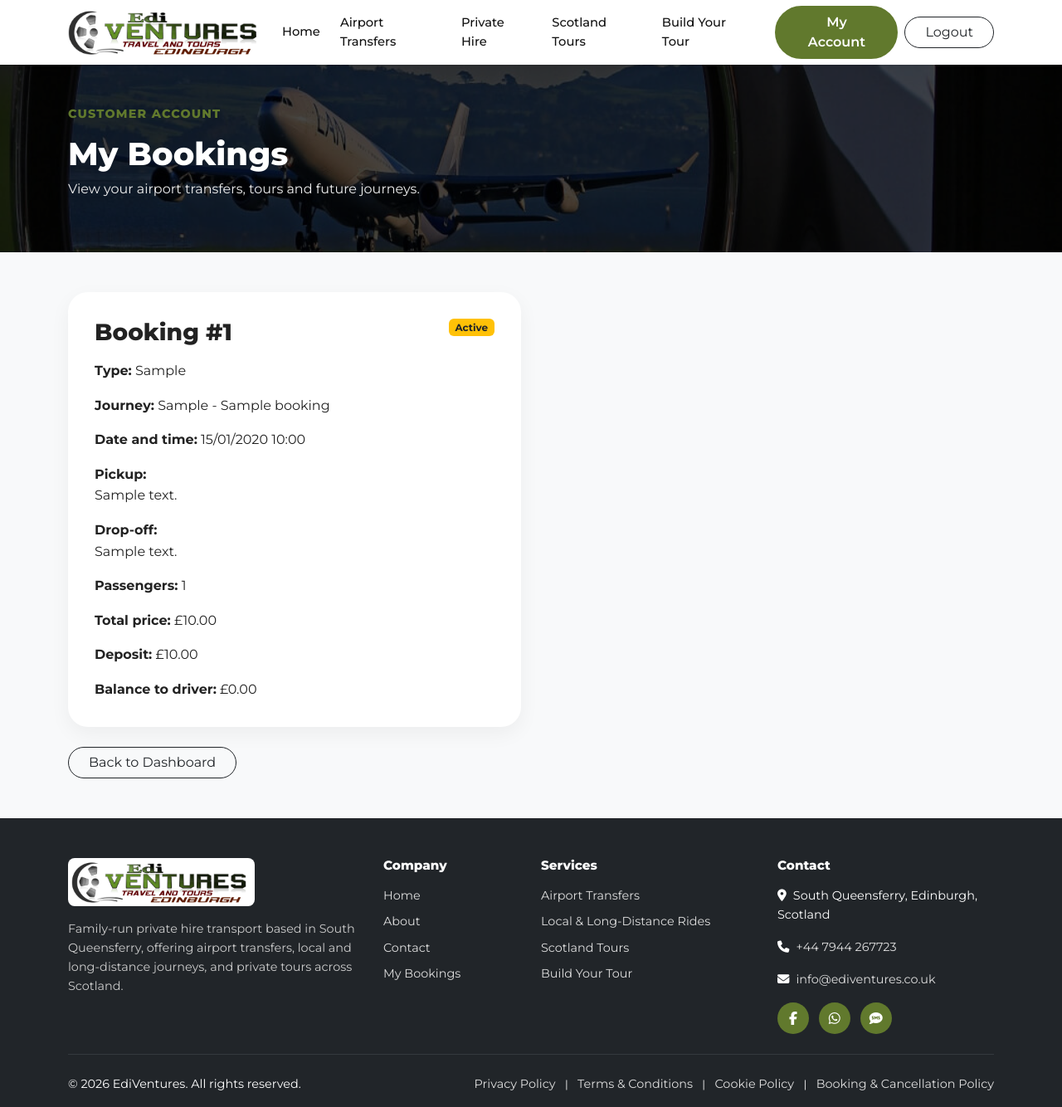
After one commit to annasenen/ediventures, a PHP site: page /customer/my-bookings.php in a window 1280 px wide. The commit adds this page. Shown: the whole page at 83% size. Run offline with PHP 8.4, Linux system fonts and the light colour scheme; the visitor is signed in with stand-in values (Sample User, id 1); tables that the repository leaves empty hold one stand-in row (values such as "Sample post").

Commit message:
Implement secure airport booking flow with login redirect handling

```diff
--- a/includes/nav.php
+++ b/includes/nav.php
@@ -1,3 +1,9 @@
+<?php
+if (session_status() === PHP_SESSION_NONE) {
+    session_start();
+}
+?>
+
 <nav class="navbar navbar-expand-lg navbar-light bg-white shadow-sm sticky-top">
     <div class="container">
         <a class="navbar-brand" href="/">
@@ -15,9 +21,35 @@
                 <li class="nav-item"><a class="nav-link" href="/private-hire.php">Private Hire</a></li>
                 <li class="nav-item"><a class="nav-link" href="/scotland-tours.php">Scotland Tours</a></li>
                 <li class="nav-item"><a class="nav-link" href="/build-your-tour.php">Build Your Tour</a></li>
-                <li class="nav-item ms-lg-2">
-                    <a class="btn btn-brand rounded-pill px-4" href="/contact.php">Get a Quote</a>
-                </li>
+                <?php if (isset($_SESSION["customerID"])): ?>
+
+                    <li class="nav-item ms-lg-2">
+                        <a class="btn btn-brand rounded-pill px-4" href="/customer/dashboard.php">
+                            My Account
+                        </a>
+                    </li>
+
+                    <li class="nav-item">
+                        <a class="btn btn-outline-dark rounded-pill px-4" href="/logout.php">
+                            Logout
+                        </a>
+                    </li>
+
+                <?php else: ?>
+
+                    <li class="nav-item ms-lg-2">
+                        <a class="btn btn-brand rounded-pill px-4" href="/contact.php">
+                            Get a Quote
+                        </a>
+                    </li>
+
+                    <li class="nav-item">
+                        <a class="btn btn-outline-dark rounded-pill px-4" href="/login.php">
+                            Login
+                        </a>
+                    </li>
+
+                <?php endif; ?>
             </ul>
         </div>
     </div>
--- a/public/customer/dashboard.php
+++ b/public/customer/dashboard.php
@@ -41,7 +41,7 @@ include __DIR__ . '/../../includes/nav.php';
                     <span><i class="fa-solid fa-calendar-check"></i></span>
                     <h3>My Bookings</h3>
                     <p>View confirmed tours, airport transfers and future journeys.</p>
-                    <a href="#" class="text-link">Coming soon</a>
+                    <a href="/customer/my-bookings.php" class="text-link">View bookings</a>
                 </div>
             </div>
 
--- /dev/null
+++ b/public/customer/my-bookings.php
@@ -0,0 +1,146 @@
+<?php
+session_start();
+
+if (!isset($_SESSION["customerID"])) {
+    header("Location: /login.php");
+    exit;
+}
+
+$pageTitle = "My Bookings | EdiVentures";
+$metaDescription = "View your EdiVentures bookings.";
+$canonicalUrl = "https://www.ediventures.co.uk/customer/my-bookings.php";
+
+require_once __DIR__ . '/../../config/database.php';
+
+$customerID = $_SESSION["customerID"];
+
+$sql = "SELECT *
+        FROM bookings
+        WHERE customerID = ?
+        ORDER BY journeyStart DESC";
+
+$stmt = $pdo->prepare($sql);
+$stmt->execute([$customerID]);
+$bookings = $stmt->fetchAll(PDO::FETCH_ASSOC);
+
+include __DIR__ . '/../../includes/header.php';
+include __DIR__ . '/../../includes/nav.php';
+?>
+
+<main>
+
+<section class="account-header text-white"
+    style="background: linear-gradient(rgba(0,0,0,0.72), rgba(0,0,0,0.72)), url('/assets/img/passenger-plane-airport-transfer.jpg') center/cover no-repeat;">
+    <div class="container">
+        <div class="row align-items-center">
+            <div class="col-lg-8">
+                <p class="eyebrow mb-3">Customer Account</p>
+                <h1 class="page-title">My Bookings</h1>
+                <p class="page-hero-text">
+                    View your airport transfers, tours and future journeys.
+                </p>
+            </div>
+        </div>
+    </div>
+</section>
+
+<section class="py-5 bg-light">
+    <div class="container">
+
+        <?php if (empty($bookings)): ?>
+
+            <div class="booking-form-card mx-auto">
+                <div class="alert alert-info mb-0">
+                    You do not have any bookings yet.
+                </div>
+
+                <div class="mt-4">
+                    <a href="/airport-transfers.php" class="btn btn-brand rounded-pill px-4">
+                        Book Airport Transfer
+                    </a>
+                </div>
+            </div>
+
+        <?php else: ?>
+
+            <div class="row g-4">
+                <?php foreach ($bookings as $booking): ?>
+                    <div class="col-lg-6">
+                        <div class="custom-tour-box h-100">
+
+                            <div class="d-flex justify-content-between align-items-start gap-3 mb-3">
+                                <h3 class="mb-0">
+                                    Booking #<?= htmlspecialchars($booking["bookingID"]) ?>
+                                </h3>
+
+                                <span class="badge bg-warning text-dark">
+                                    <?= htmlspecialchars(str_replace("_", " ", ucfirst($booking["status"]))) ?>
+                                </span>
+                            </div>
+
+                            <p>
+                                <strong>Type:</strong>
+                                <?= htmlspecialchars(str_replace("_", " ", ucfirst($booking["bookingType"]))) ?>
+                            </p>
+
+                            <p>
+                                <strong>Journey:</strong>
+                                <?= htmlspecialchars(ucfirst($booking["journeyType"])) ?>
+                                -
+                                <?= htmlspecialchars($booking["airportName"]) ?>
+                            </p>
+
+                            <p>
+                                <strong>Date and time:</strong>
+                                <?= htmlspecialchars(date("d/m/Y H:i", strtotime($booking["journeyStart"]))) ?>
+                            </p>
+
+                            <p>
+                                <strong>Pickup:</strong><br>
+                                <?= htmlspecialchars($booking["pickupAddress"]) ?>
+                            </p>
+
+                            <p>
+                                <strong>Drop-off:</strong><br>
+                                <?= htmlspecialchars($booking["dropoffAddress"]) ?>
+                            </p>
+
+                            <p>
+                                <strong>Passengers:</strong>
+                                <?= htmlspecialchars($booking["passengers"]) ?>
+                            </p>
+
+                            <p>
+                                <strong>Total price:</strong>
+                                £<?= number_format((float)$booking["totalPrice"], 2) ?>
+                            </p>
+
+                            <p>
+                                <strong>Deposit:</strong>
+                                £<?= number_format((float)$booking["depositAmount"], 2) ?>
+                            </p>
+
+                            <p class="mb-0">
+                                <strong>Balance to driver:</strong>
+                                £<?= number_format((float)$booking["totalPrice"] - (float)$booking["depositAmount"], 2) ?>
+                            </p>
+
+                        </div>
+                    </div>
+                <?php endforeach; ?>
+            </div>
+
+        <?php endif; ?>
+
+        <div class="mt-4">
+            <a href="/customer/dashboard.php" class="btn btn-outline-dark rounded-pill px-4">
+                Back to Dashboard
+            </a>
+        </div>
+
+    </div>
+</section>
+
+</main>
+
+<?php include __DIR__ . '/../../includes/footer.php'; ?>
```
Also changed, not shown: public/airport-booking-confirm.php (+9 -5 lines), public/login.php (+6 -1 lines), public/register.php (+8 -3 lines).
